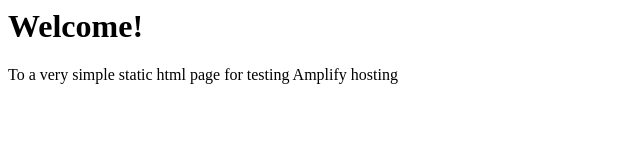
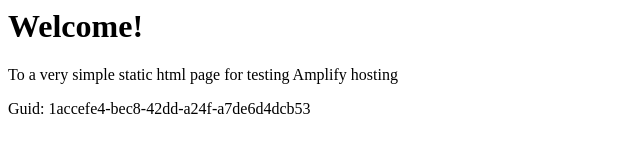
Before and after one commit to aws-aemilia-syd/Github-PR-Commit-Integration-Test-DoNotTouch-Gith-OKSLNVO2-v1-prod-ap-southeast-2, a website: page src/index.html in a window 1280 px wide. Shown: the whole page, without its empty margins (0-640 px from the left). Drawn offline with Linux system fonts and the light colour scheme.

Commit message:
commit from integ tests

```diff
--- a/src/index.html
+++ b/src/index.html
@@ -1,3 +1,5 @@
+
+
 <html lang="en">
 
 <head>
@@ -10,6 +12,6 @@
 <body>
     <h1>Welcome!</h1>
     <p>To a very simple static html page for testing Amplify hosting</p>
-</body>
+    <p>Guid: 1accefe4-bec8-42dd-a24f-a7de6d4dcb53</p></body>
 
 </html>
```
